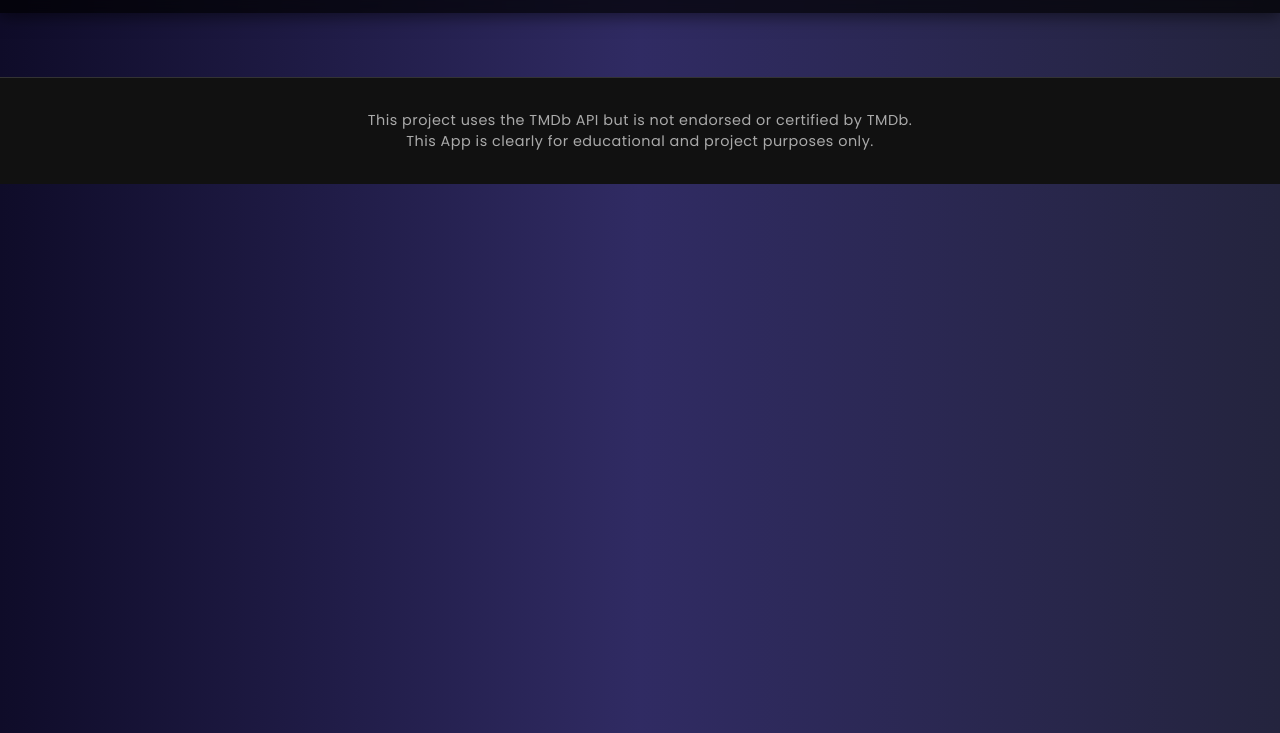
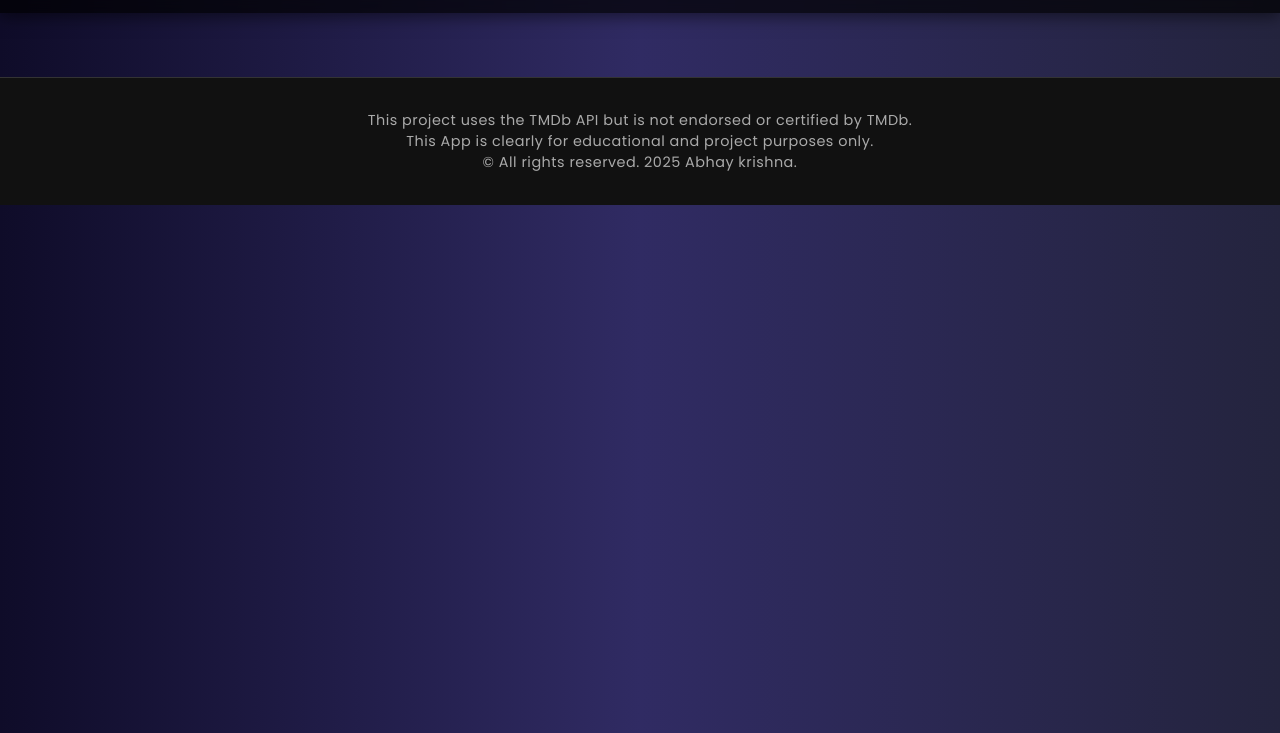
Before and after one commit to abhaykrishnag/Movie-Suggestion, a plain HTML site: page index.html in a window 1280 px wide. Shown: the part 67-800 px from the top of the page. Drawn offline with Linux system fonts and the light colour scheme; no server answers.

Commit message:
Update index.html
Added copyrights reserve of the project

```diff
--- a/index.html
+++ b/index.html
@@ -16,7 +16,8 @@
     <main id="main"></main>
     <footer class="footer">
       <p>
-        This project uses the TMDb API but is not endorsed or certified by TMDb.<br>This App is clearly for educational and project purposes only.
+        This project uses the TMDb API but is not endorsed or certified by TMDb.<br>This App is clearly for educational and project purposes only.<br>
+        © All rights reserved. 2025 Abhay krishna.
       </p>
     </footer>
     <script src="script.js"></script>
```
